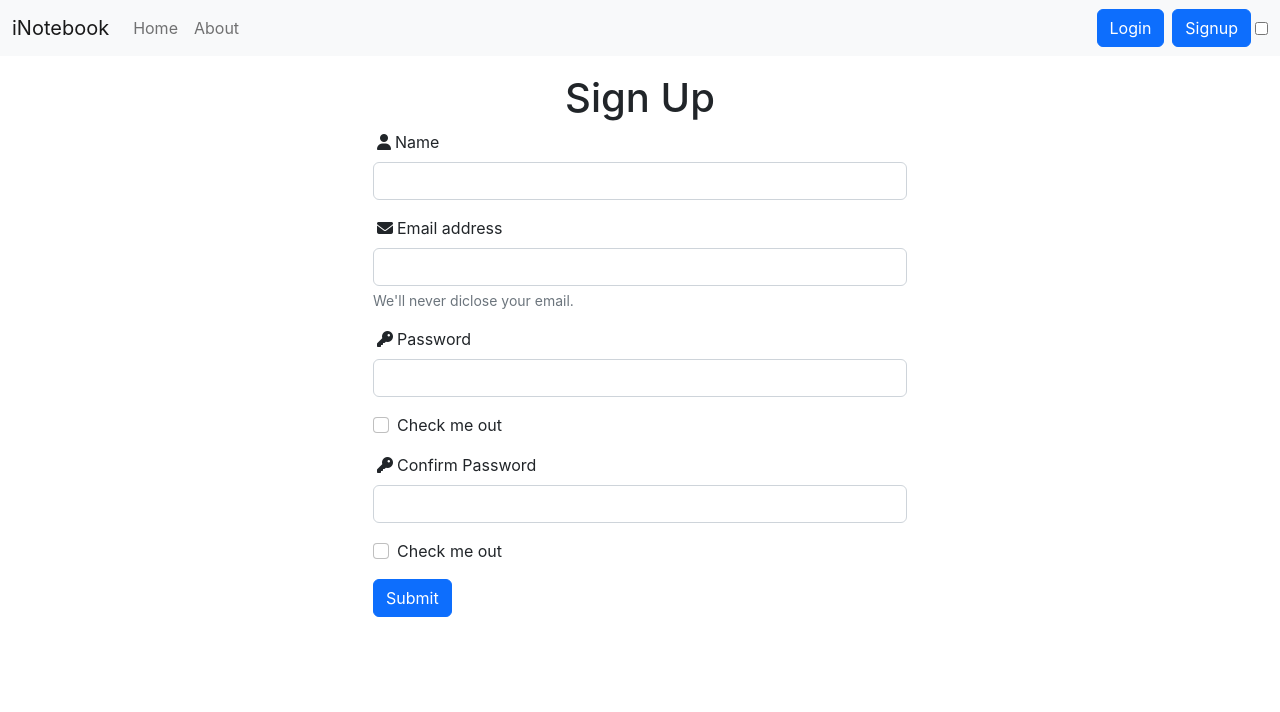
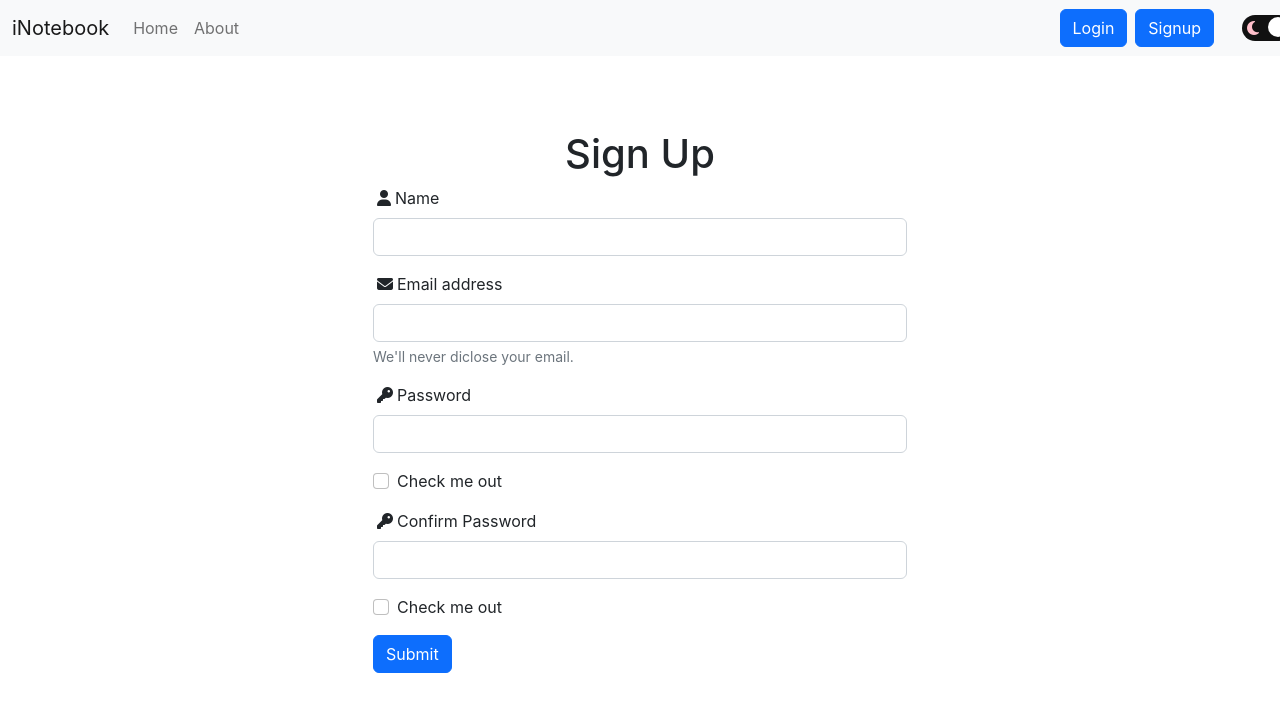
Before and after one commit to vakharwalad23/e-notebook, a React (Create React App) app: page /signup in a window 1280 px wide. Shown: the top 712 px of the page. Built offline with nearby package versions, Linux system fonts and the light colour scheme.

Commit message:
dark mode switch

```diff
--- a/src/components/Navbar.js
+++ b/src/components/Navbar.js
@@ -1,6 +1,7 @@
 import { React, useEffect } from 'react'
 import { Link, useLocation, useNavigate } from "react-router-dom";
 import Userdetails from './Userdetails';
+import ToogleButton from './ToogleButton';
 const Navbar = (props) => {
     let navigate = useNavigate();
     const handleLogout = () => {
@@ -14,7 +15,7 @@ const Navbar = (props) => {
     return (
         <>
             <div>
-                <nav className={`navbar fixed-top navbar-expand-lg navbar-${props.mode} bg-${props.mode}`}>
+                <nav className={`navbar navbar-expand-lg navbar-${props.mode} bg-${props.mode}`}>
                     <div className="container-fluid">
                         <Link className="navbar-brand" to="/">iNotebook</Link>
                         <button className="navbar-toggler" type="button" data-bs-toggle="collapse" data-bs-target="#navbarSupportedContent" aria-controls="navbarSupportedContent" aria-expanded="false" aria-label="Toggle navigation">
@@ -33,9 +34,7 @@ const Navbar = (props) => {
                                 <Link className="btn btn-primary mx-1" to="/login" role="button">Login</Link>
                                 <Link className="btn btn-primary mx-1" to="/signup" role="button">Signup</Link>
                             </form> : <div><Userdetails /><button onClick={handleLogout} className="btn btn-primary mx-2">Logout</button></div>}
-                            {/* <div className={`custom-control custom-switch text-${props.mode === 'light' ? 'dark' : 'light'}`}> */}
-                                <input type="checkbox" className="custom-control-input" onClick={props.toggleMode} id="customSwitch1" />
-                            {/* </div> */}
+                                <ToogleButton toggleMode={props.toggleMode}/>
                         </div>
                     </div>
                 </nav>
--- /dev/null
+++ b/src/components/ToogleButton.js
@@ -0,0 +1,42 @@
+import React from 'react';
+
+const ToogleButton = (props) => {
+    return (
+        <div>
+            <input style={{
+                transform: 'translateX(24px)',
+                opacity: '0',
+                position: 'absolute'
+            }} type="checkbox" onClick={props.toggleMode} className="checkbox" id="checkbox" />
+            <label style={{
+                width: '50px',
+                height: '26px',
+                backgroundColor: '#111',
+                display: 'flex',
+                borderRadius: '50px',
+                alignItems: 'center',
+                justifyContent: 'space-between',
+                padding: '5px',
+                position: 'relative',
+                transform: 'scale(1.5)',
+                transform: 'translateX(24px)'
+            }} htmlFor="checkbox" className="label">
+                <i style={{color: 'pink'}} className="fas fa-moon"></i>
+                <i style={{color: ' yellow'}} className='fas fa-sun'></i>
+                <div style={{
+                    width: '20px',
+                    height: '20px',
+                    backgroundColor: 'white',
+                    position: 'absolute',
+                    top: '2px',
+                    left: '2px',
+                    borderRadius: '50%',
+                    transition: 'transform 0.2s linear',
+                    transform: 'translateX(24px)'
+                }} className='ball' />
+            </label>
+        </div>
+    )
+}
+
+export default ToogleButton
```
